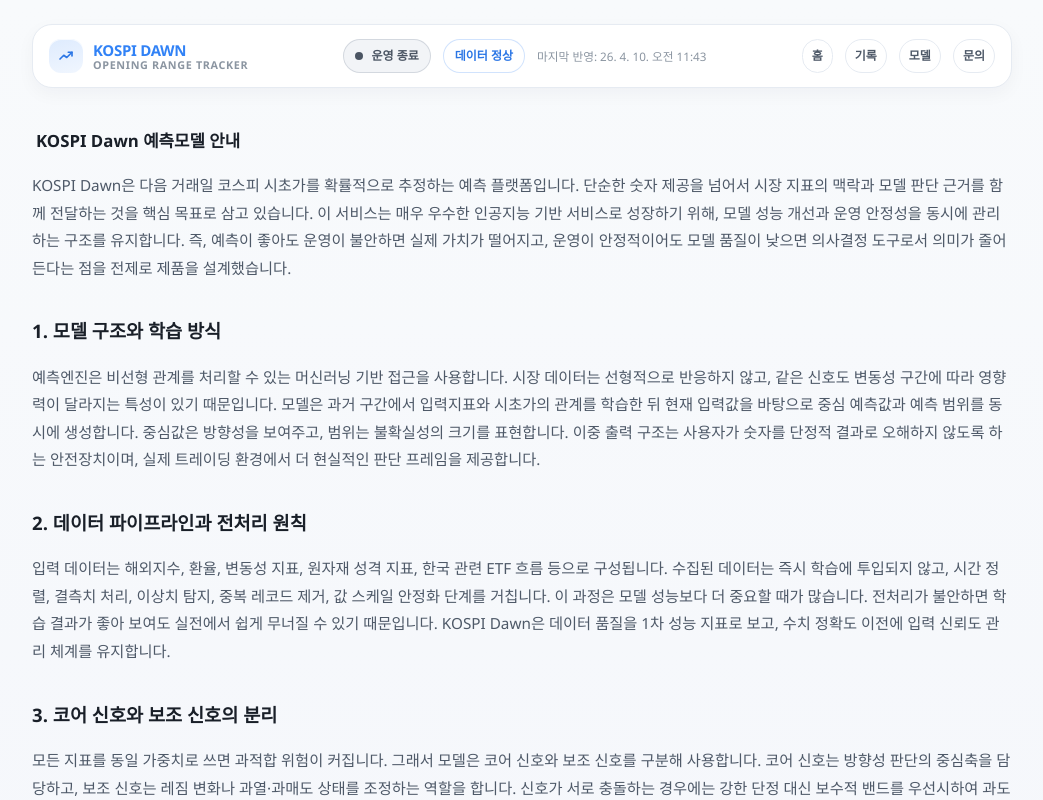
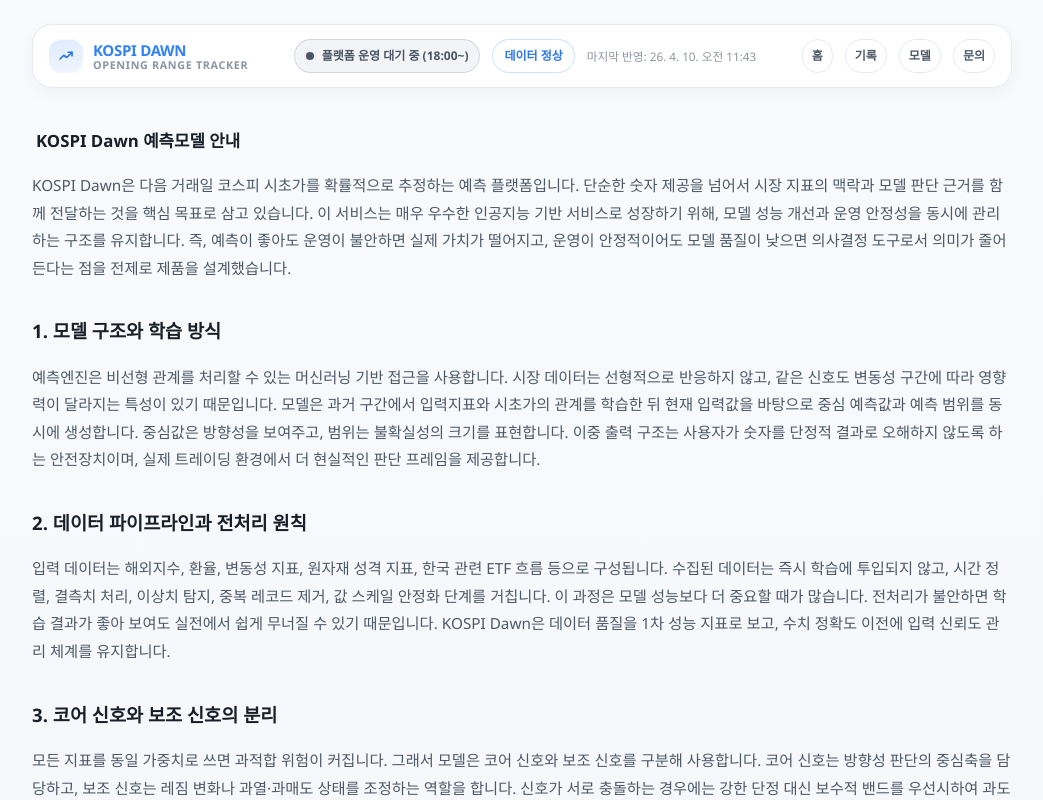
Before and after one commit to sbrpgr/kospipreview, a Next.js app in the folder frontend/: page /about in a window 1280 px wide. Shown: the top 800 px of the page, without its empty margins (118-1161 px from the left). Built offline with nearby package versions, Linux system fonts and the light colour scheme; no server answers; a web font is replaced by a local one.

Commit message:
Refine waiting status wording

```diff
--- a/frontend/src/components/site-header.tsx
+++ b/frontend/src/components/site-header.tsx
@@ -19,8 +19,8 @@
 } as const;
 
 const OPERATION_META = {
-  operating: { label: "운영중", className: "isOperating" },
-  closed: { label: "운영 종료", className: "isClosed" },
+  operating: { label: "플랫폼 운영중", className: "isOperating" },
+  closed: { label: "플랫폼 운영 대기 중 (18:00~)", className: "isClosed" },
   holiday: { label: "휴장", className: "isHoliday" },
 } as const;
 
@@ -38,7 +38,7 @@
   operationLabel,
 }: SiteHeaderProps) {
   const operationMeta = OPERATION_META[operationState] ?? {
-    label: "운영 종료",
+    label: "플랫폼 운영 대기 중 (18:00~)",
     className: "isClosed",
   };
   const freshnessMeta = STATUS_META[status as keyof typeof STATUS_META] ?? {
```
Also changed, not shown: frontend/src/components/live-dashboard.tsx (+6 -2 lines).
